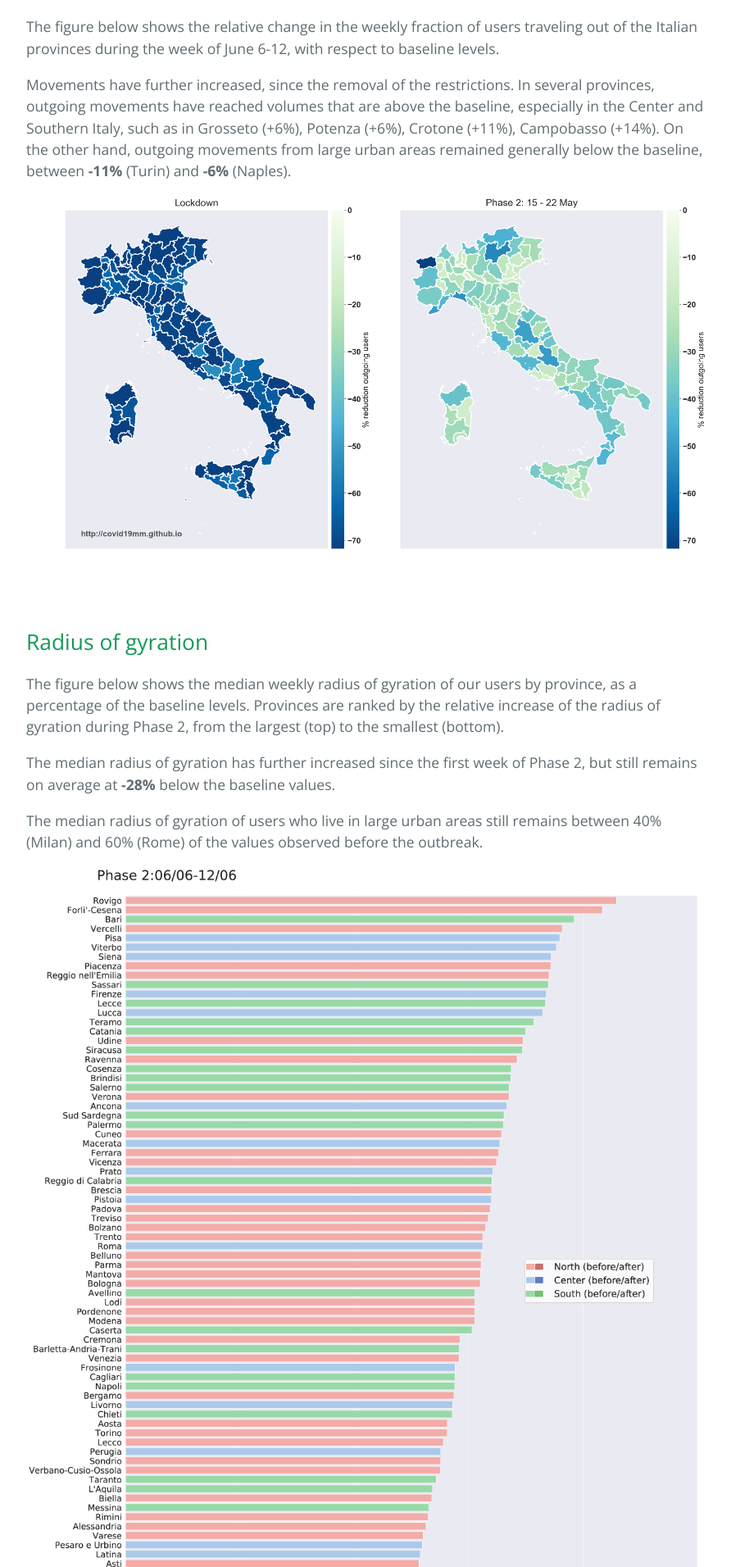
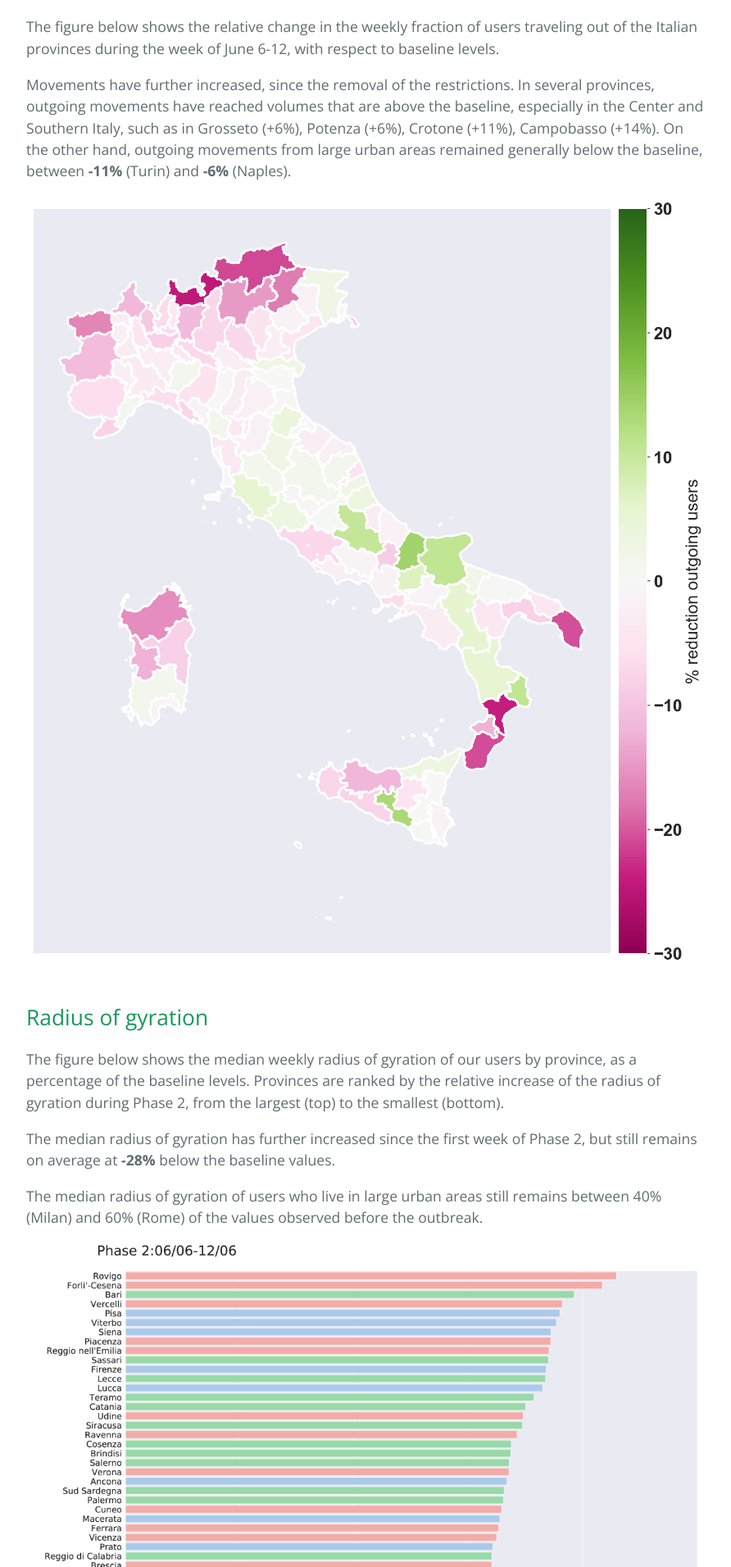
Before and after one commit to covid19mm/covid19mm.github.io, a Jekyll site: the page built from _posts/2020-06-19-sixth-report.markdown, in a window 1280 px wide. Shown: the part 3015-4927 px from the top of the page at 82% size, without its empty margins (192-1084 px from the left). Built offline with Jekyll 4.4.1, drawn with Linux system fonts in a browser that asks for light colours.

Commit message:
Update 2020-06-19-sixth-report.markdown

```diff
--- a/_posts/2020-06-19-sixth-report.markdown
+++ b/_posts/2020-06-19-sixth-report.markdown
@@ -85,7 +85,7 @@ On the other hand, outgoing movements from large urban areas remained generally
 
 
 <p align="center">
-  <img src="{{ site.url }}/assets/map_outgoing_phase2_2panels_May22.png">
+  <img src="{{ site.url }}/assets/map_outgoing_phase2_june12.png">
 </p>
 
 
```
